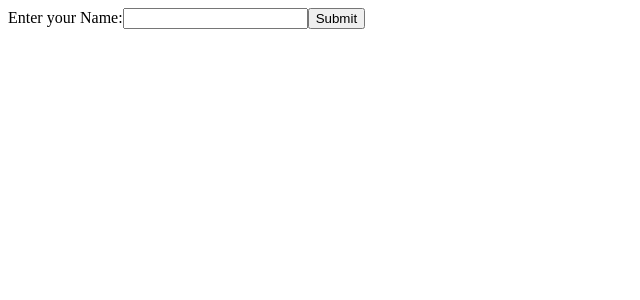
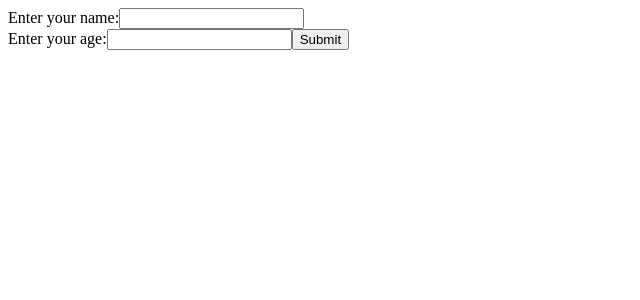
Before and after one commit to taqiyyhdh/myskill-react, a React (Vite) app: page / in a window 1280 px wide. Shown: the top 300 px of the page, without its empty margins (0-640 px from the left). Built offline with nearby package versions, Linux system fonts and the light colour scheme.

Commit message:
multiple form

```diff
--- a/src/pages/Form.jsx
+++ b/src/pages/Form.jsx
@@ -1,20 +1,37 @@
 import { useState } from "react";
 
 function MyForm() {
-  const [name, setName] = useState("");
+  const [inputs, setInputs] = useState({});
+
+  const handleChange = (event) => {
+    const name = event.target.name;
+    const value = event.target.value;
+    setInputs(values => ({...values, [name]: value}))
+  }
 
   const handleSubmit = (event) => {
     event.preventDefault();
-    alert(`The name you entered was: ${name}`)
+    console.log(inputs);
   }
   return (
     <form onSubmit={handleSubmit}>
       <label>
-        Enter your Name:
+        Enter your name:
         <input
           type="text"
-          value={name}
-          onChange={(e) => setName(e.target.value)}
+          name="username"
+          value={inputs.username|| ""}
+          onChange={handleChange}
+        />
+      </label>
+      <br />
+      <label>
+        Enter your age:
+        <input
+          type="number"
+          name="age"
+          value={inputs.age || ""}
+          onChange={handleChange}
         />
         <input type="submit" />
       </label>
```
